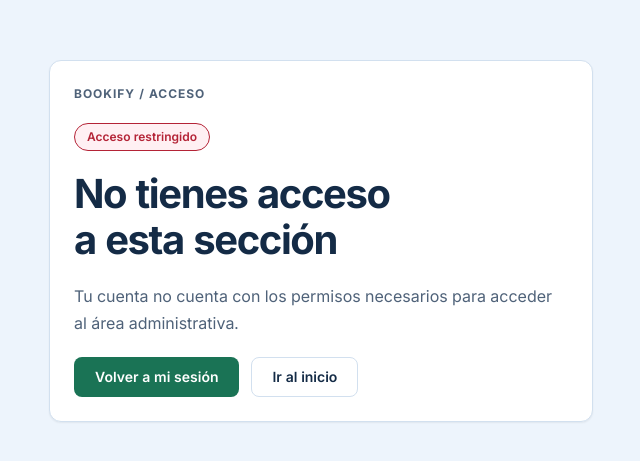
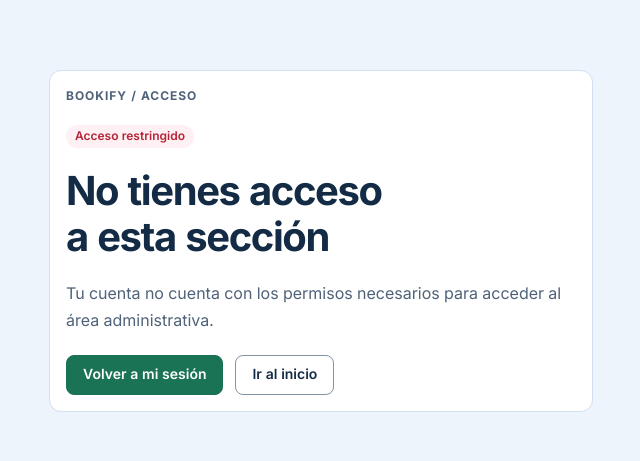
Before and after one commit to merg8511/Bookify.Web.Booking, a Next.js app: page /access-denied in a window 1280 px wide. Shown: the part 159-620 px from the top of the page, without its empty margins (319-959 px from the left). Built offline with nearby package versions, Linux system fonts and the light colour scheme.

Commit message:
refactor(ui): align base components with approved visual identities

```diff
--- a/src/components/ui/button.module.css
+++ b/src/components/ui/button.module.css
@@ -1,55 +1,110 @@
+/*
+ * BOOKIFY — BUTTON
+ * COMP-001 / COMP-002
+ * Identidad visual mediante tokens por scope.
+ */
+
 .button {
   display: inline-flex;
+  min-width: 0;
   min-height: var(--control-min-height);
-
   align-items: center;
   justify-content: center;
+  gap: var(--space-2);
 
-  gap: var(--space-2);
-  padding-inline: var(--space-5);
+  padding: var(--space-2) var(--space-5);
 
   border: 1px solid transparent;
-  border-radius: var(--radius-md);
+  border-radius: var(--radius-button, var(--radius-md));
 
-  font-family: inherit;
+  font-family: var(--font-body);
   font-size: var(--text-sm);
   font-weight: 600;
-  line-height: 1.25;
+  line-height: 1.35;
   text-align: center;
   text-decoration: none;
 
+  white-space: normal;
+
   transition:
     background-color var(--motion-fast) var(--motion-easing),
-    border-color var(--motion-fast) var(--motion-easing);
+    border-color var(--motion-fast) var(--motion-easing),
+    box-shadow var(--motion-fast) var(--motion-easing);
 }
 
+/* Acción principal */
+
 .primary {
+  border-color: var(--color-primary);
   background: var(--color-primary);
   color: var(--color-on-primary);
 }
 
+/* Acción secundaria */
+
 .secondary {
-  border-color: var(--color-border);
-  background: var(--color-surface-raised);
+  border-color: var(--color-foreground-muted);
+  border-color: color-mix(
+    in srgb,
+    var(--color-border) 40%,
+    var(--color-foreground-muted) 60%
+  );
+
+  background: var(--color-surface);
   color: var(--color-foreground);
 }
+
+/* Foco visible y accesible */
 
 .button:focus-visible {
   outline: 3px solid var(--color-focus);
   outline-offset: 3px;
 }
 
+/* Estado deshabilitado */
+
 button.button:disabled {
-  opacity: 0.55;
+  opacity: 0.65;
   cursor: not-allowed;
 }
+
+/* Estado loading: el componente deshabilita el botón */
+
+button.button[aria-busy="true"] {
+  cursor: progress;
+}
+
+/* Interacciones compatibles con puntero */
 
 @media (hover: hover) and (pointer: fine) {
   .primary:hover {
     background: var(--color-primary-hover);
+    border-color: var(--color-primary-hover);
   }
 
   .secondary:hover {
-    background: var(--color-surface);
+    background: var(--color-background-alt);
+    border-color: var(--color-foreground-muted);
   }
 }
+
+.primary:active {
+  background: var(--color-primary-hover);
+}
+
+.secondary:active {
+  background: var(--color-background-alt);
+}
+
+/* C1 — Editorial Hospitality */
+
+[data-bookify-ui="public"] .button {
+  font-size: var(--text-base);
+}
+
+/* C2 — Concierge Admin */
+
+[data-bookify-ui="admin"] .button {
+  padding-inline: var(--space-4);
+  font-size: var(--text-sm);
+}
--- a/src/components/ui/content-container.module.css
+++ b/src/components/ui/content-container.module.css
@@ -1,6 +1,22 @@
+/*
+ * BOOKIFY — CONTENT CONTAINER
+ *
+ * Público: composición editorial hasta 1280px.
+ * Administración: workspace fluido.
+ */
+
 .container {
   width: 100%;
+  min-width: 0;
+
   max-width: var(--layout-max-width);
   margin-inline: auto;
-  padding-inline: clamp(1rem, 4vw, 2.5rem);
+
+  padding-inline: clamp(var(--space-4), 4vw, var(--space-10));
 }
+
+/* Administración: gutters más eficientes */
+
+[data-bookify-ui="admin"] .container {
+  padding-inline: clamp(var(--space-4), 2.5vw, var(--space-8));
+}
--- a/src/components/ui/status-badge.module.css
+++ b/src/components/ui/status-badge.module.css
@@ -1,37 +1,62 @@
+/*
+ * BOOKIFY — STATUS BADGE
+ * Color semántico + etiqueta textual.
+ * No altera los estados del dominio.
+ */
+
 .badge {
   display: inline-flex;
   width: fit-content;
-
+  max-width: 100%;
   align-items: center;
+  justify-content: center;
   gap: var(--space-2);
 
   padding: var(--space-1) var(--space-3);
 
-  border: 1px solid currentColor;
+  border: 1px solid transparent;
   border-radius: 999px;
 
+  font-family: var(--font-body);
   font-size: var(--text-xs);
   font-weight: 600;
-  line-height: 1.5;
+  line-height: 1.4;
+  text-align: center;
+
+  overflow-wrap: anywhere;
 }
 
+/* Neutral */
+
 .neutral {
+  border-color: var(--color-border);
   background: var(--color-surface);
   color: var(--color-foreground-muted);
-  border-color: var(--color-border);
 }
+
+/* Success */
 
 .success {
   background: var(--color-success-surface);
   color: var(--color-success);
 }
 
+/* Warning / Pending */
+
 .warning {
   background: var(--color-warning-surface);
   color: var(--color-warning);
 }
 
+/* Error / Destructive */
+
 .destructive {
   background: var(--color-destructive-surface);
   color: var(--color-destructive);
 }
+
+/* C2 — Más compacto para tablas y paneles */
+
+[data-bookify-ui="admin"] .badge {
+  padding: 2px var(--space-2);
+}
--- a/src/components/ui/surface.module.css
+++ b/src/components/ui/surface.module.css
@@ -1,10 +1,24 @@
+/*
+ * BOOKIFY — SURFACE
+ * C1: tarjetas editoriales amplias.
+ * C2: paneles profesionales compactos.
+ */
+
 .surface {
   min-width: 0;
   padding: var(--space-6);
 
   border: 1px solid var(--color-border);
-  border-radius: var(--radius-lg);
+  border-radius: var(--radius-card, var(--radius-lg));
 
-  background: var(--color-surface-raised);
-  box-shadow: var(--shadow-subtle);
+  background: var(--color-surface);
+  color: var(--color-foreground);
+
+  box-shadow: none;
 }
+
+/* Panel administrativo: mayor densidad */
+
+[data-bookify-ui="admin"] .surface {
+  padding: var(--space-4);
+}
```
Also changed, not shown: src/components/ui/text-field.module.css (+66 -8 lines).
